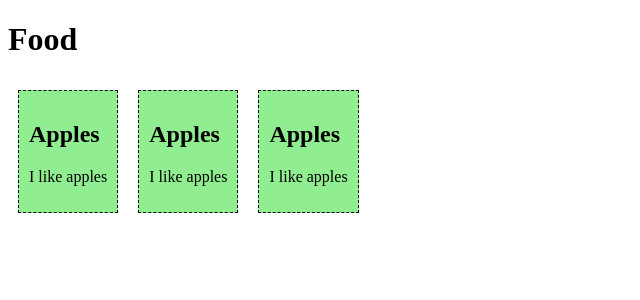
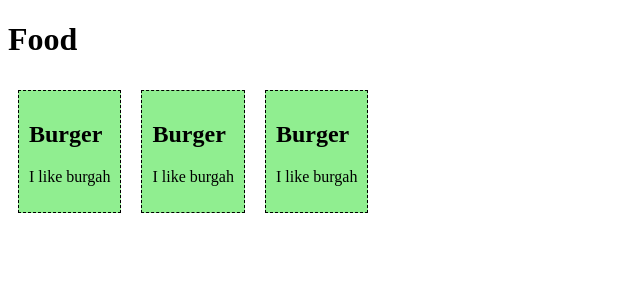
Before and after one commit to Carlll562/webprog-sf241-vuejs, a Vue app in the folder firstsfc/: page / in a window 1280 px wide. Shown: the top 300 px of the page, without its empty margins (0-640 px from the left). Built offline with nearby package versions, Linux system fonts and the light colour scheme.

Commit message:
changed apple to burgah

```diff
--- a/firstsfc/src/components/FoodItem.vue
+++ b/firstsfc/src/components/FoodItem.vue
@@ -9,8 +9,8 @@
 export default {
   data() {
     return {
-      name: 'Apples',
-      message: 'I like apples'
+      name: 'Burger',
+      message: 'I like burgah'
     }
   }
 };
```
